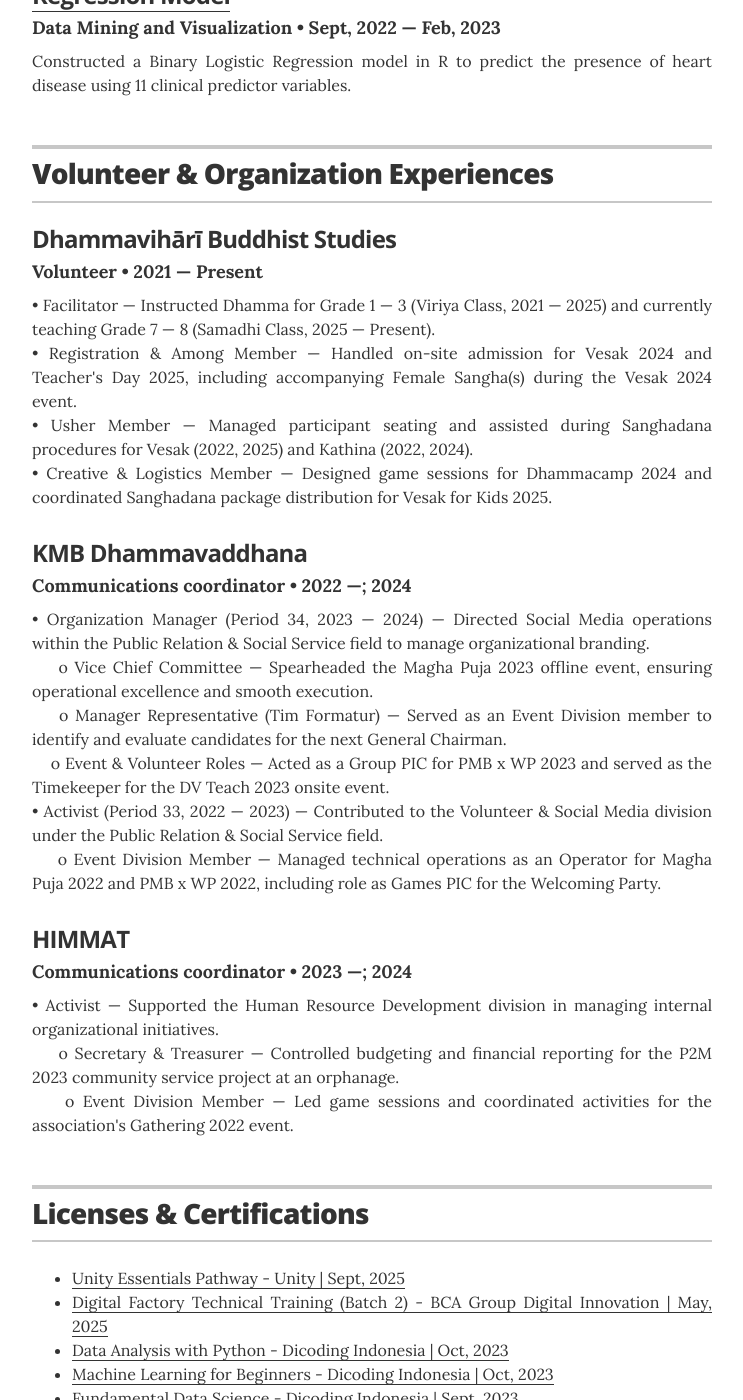
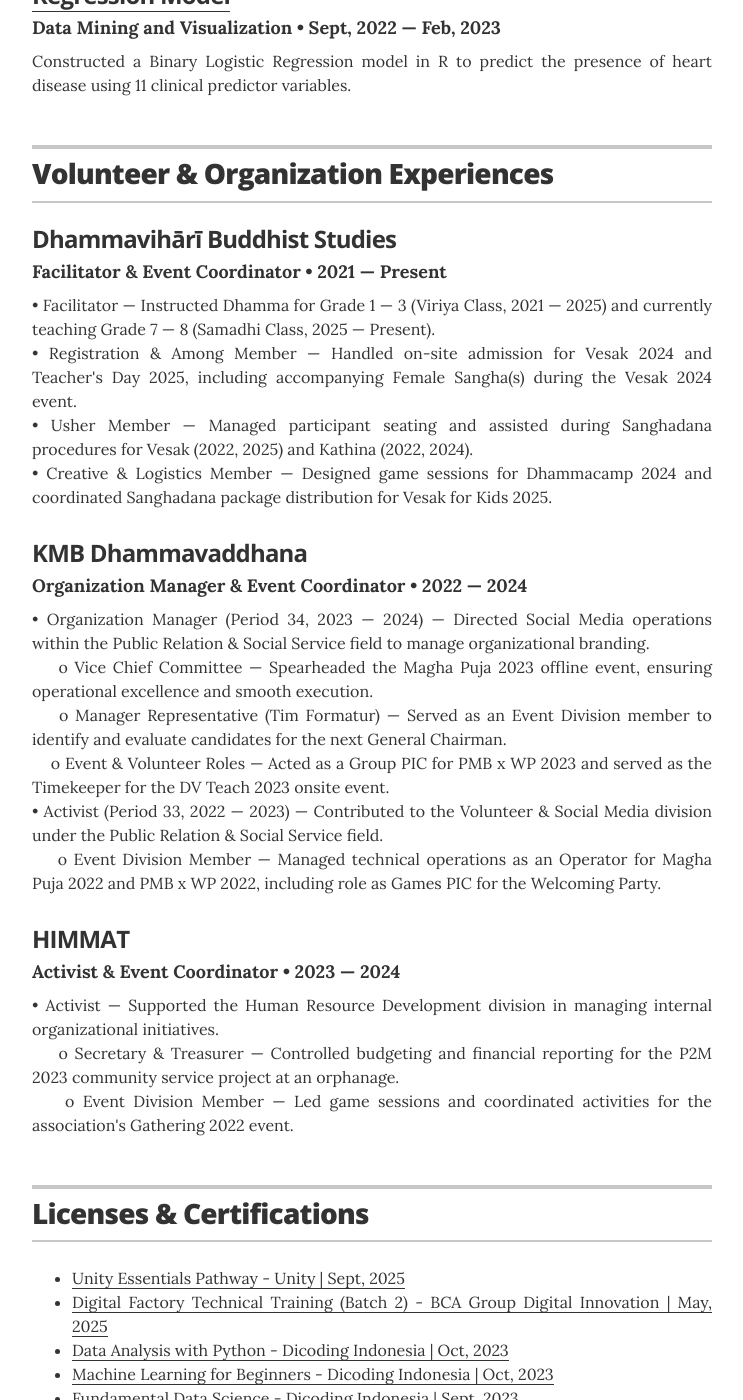
Before and after one commit to Marbella3173/resume, a Jekyll site: the page built from index.html, in a window 1280 px wide and 1400 px high, scrolled down 4259 px. Shown: the whole window, without its empty margins (268-1011 px from the left). Built offline with Jekyll 4.4.1, drawn with Linux system fonts in a browser that asks for light colours.

Commit message:
Update associations.yml

```diff
--- a/_data/associations.yml
+++ b/_data/associations.yml
@@ -2,7 +2,7 @@
 # comment out the urls if you do not wish to display them
 
 - organization: Dhammavihārī Buddhist Studies
-  role: Volunteer
+  role: Facilitator & Event Coordinator
   year: 2021 &mdash; Present
   # url: https://www.peta.org/
   summary:
@@ -12,8 +12,8 @@
     • Creative & Logistics Member &mdash; Designed game sessions for Dhammacamp 2024 and coordinated Sanghadana package distribution for Vesak for Kids 2025.
 
 - organization: KMB Dhammavaddhana
-  role: Communications coordinator
-  year: 2022 &mdash;; 2024
+  role: Organization Manager & Event Coordinator
+  year: 2022 &mdash; 2024
   # url: http://campuspress.yale.edu/amnesty/
   summary:
     • Organization Manager (Period 34, 2023 &mdash; 2024) &mdash; Directed Social Media operations within the Public Relation & Social Service field to manage organizational branding. <br>
@@ -24,8 +24,8 @@
     &nbsp;&nbsp;&nbsp;&nbsp;o Event Division Member &mdash; Managed technical operations as an Operator for Magha Puja 2022 and PMB x WP 2022, including role as Games PIC for the Welcoming Party.
 
 - organization: HIMMAT
-  role: Communications coordinator
-  year: 2023 &mdash;; 2024
+  role: Activist & Event Coordinator
+  year: 2023 &mdash; 2024
   # url: http://campuspress.yale.edu/amnesty/
   summary:
     • Activist &mdash; Supported the Human Resource Development division in managing internal organizational initiatives. <br>
```
